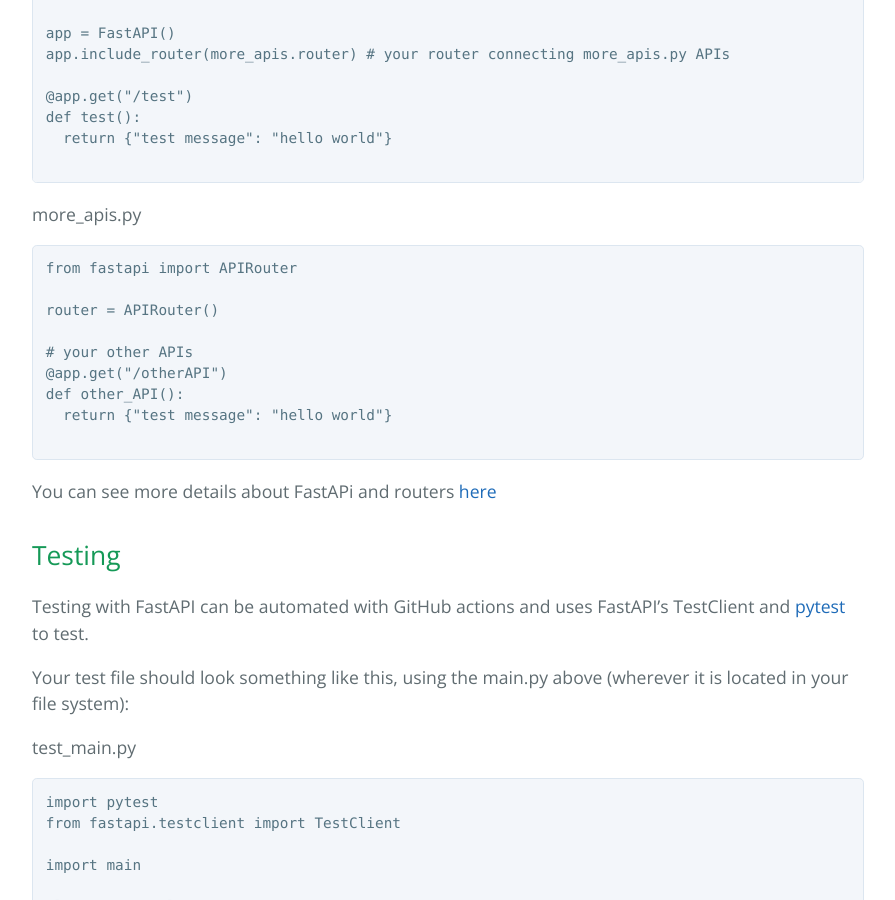
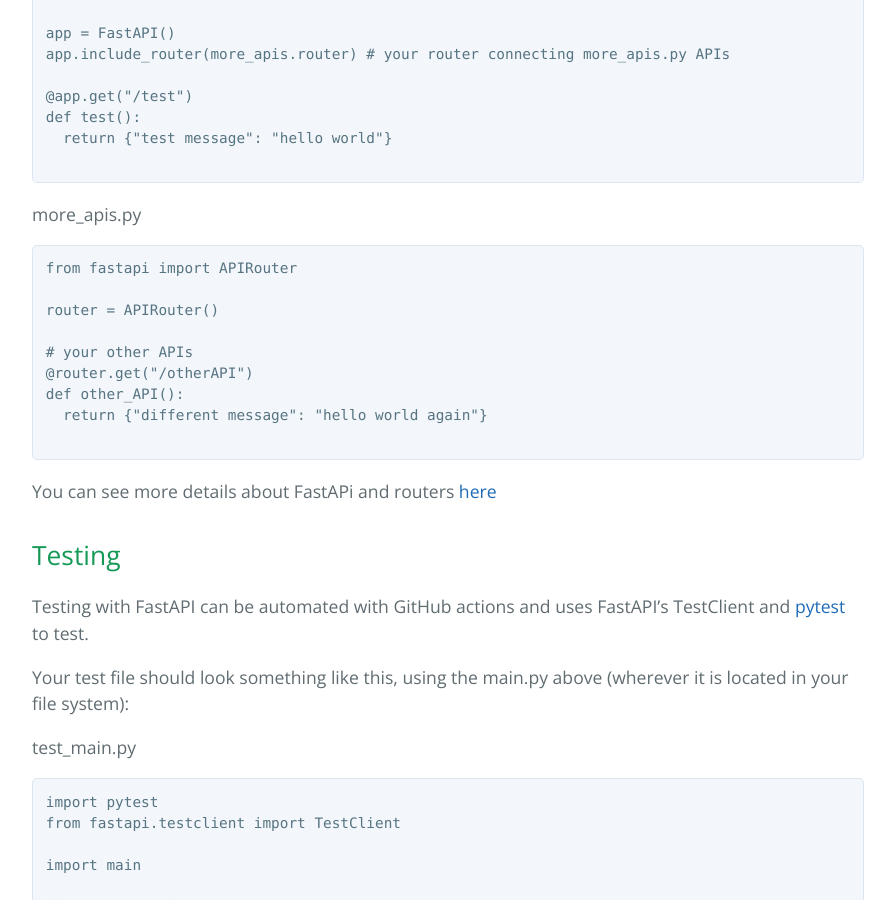
Before and after one commit to learning-software-engineering/learning-software-engineering.github.io, a Jekyll site: the page built from Topics/Tech_Stacks/FastAPI.md, in a window 1280 px wide and 900 px high, scrolled down 1608 px. Shown: the whole window, without its empty margins (192-1087 px from the left). Built offline with Jekyll 4.4.1, drawn with Linux system fonts in a browser that asks for light colours; our own code applies the rules of GitHub Pages for plain Markdown files.

Commit message:
Fix router python

````diff
--- a/Topics/Tech_Stacks/FastAPI.md
+++ b/Topics/Tech_Stacks/FastAPI.md
@@ -59,9 +59,9 @@
 router = APIRouter()
 
 # your other APIs
-@app.get("/otherAPI")
+@router.get("/otherAPI")
 def other_API():
-  return {"test message": "hello world"}
+  return {"different message": "hello world again"}
 
 ```
 
````
